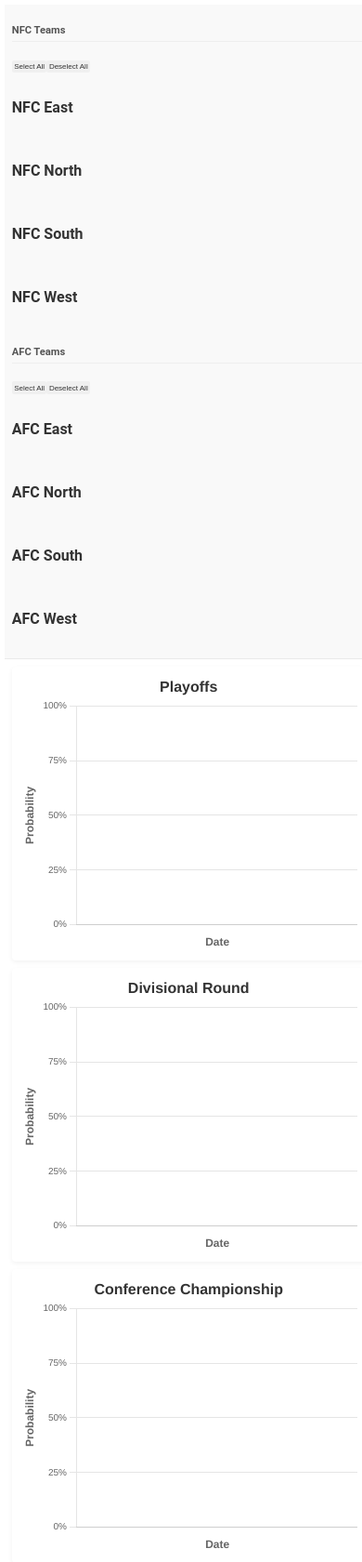
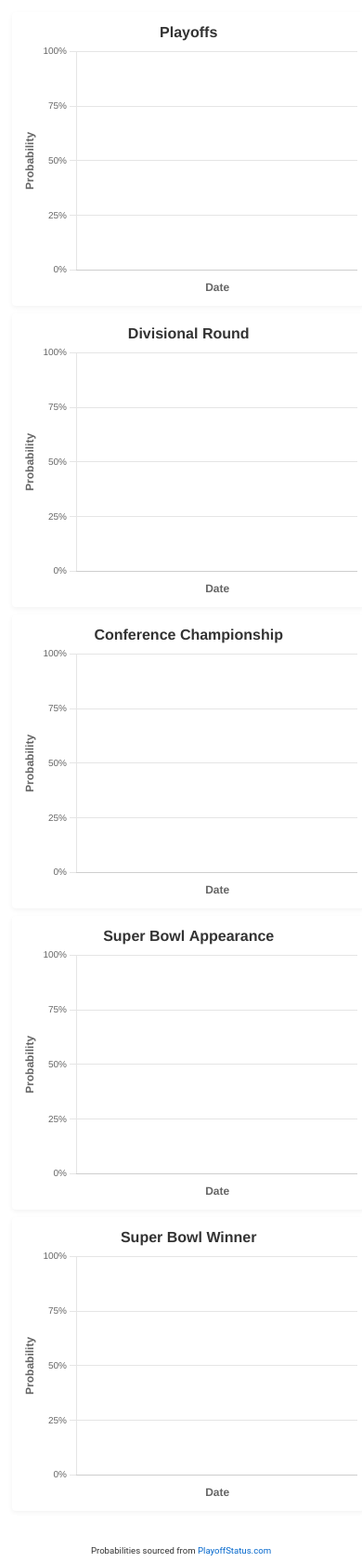
Before and after one commit to TimCodesStuff/nfl-team-playoff-tracker, a Flask app: page / in a window 390 px wide. Shown: the part 72-1752 px from the top of the page at 93% size. Run offline with Flask 3, Linux system fonts and the light colour scheme; data that the repository does not hold is empty; some libraries are stand-ins or nearby versions.

Commit message:
mobile support

```diff
--- a/static/css/styles.css
+++ b/static/css/styles.css
@@ -7,6 +7,8 @@ body, html {
     line-height: 1.6;
     color: #333;
     background-color: #f5f5f5;
+    display: flex;
+    flex-direction: column;
 }
 
 /* Header styles */
@@ -27,7 +29,7 @@ h1 {
 .last-updated-container {
     display: inline-flex;
     align-items: center;
-    gap: 1rem; /* Space between the label and the button */
+    gap: 1rem;
 }
 
 #last-updated {
@@ -35,21 +37,48 @@ h1 {
     color: #666;
 }
 
+/* Toggle Sidebar Button */
+.toggle-sidebar-btn {
+    padding: 0.5rem;
+    font-size: 0.8rem;
+    background-color: #4CAF50;
+    color: white;
+    border: none;
+    border-radius: 4px;
+    cursor: pointer;
+    transition: background-color 0.3s;
+}
+
+.toggle-sidebar-btn:hover {
+    background-color: #45a049;
+}
+
 /* Layout styles */
+main {
+    display: flex;
+    flex: 1;
+    flex-direction: column;
+}
+
 .content-container {
     display: flex;
-    height: calc(100vh - 100px);
+    flex: 1;
     background-color: #ffffff;
+    overflow-y: auto;
 }
 
 /* Sidebar styles */
-#sidebar {
+.sidebar {
     width: 280px;
     flex-shrink: 0;
     overflow-y: auto;
     padding: 0.5rem;
     background-color: #f9f9f9;
     border-right: 1px solid #eaeaea;
+}
+
+.sidebar.collapsed {
+    display: none;
 }
 
 /* Global legend styles */
@@ -95,6 +124,7 @@ button:active {
 #chart-container {
     flex: 1;
     padding: 0.5rem;
+    overflow-y: auto;
 }
 
 .chart {
@@ -117,6 +147,7 @@ footer {
     padding: 0.3rem;
     background-color: #ffffff;
     font-size: 0.6rem;
+    margin-top: auto;
 }
 
 footer a {
@@ -129,15 +160,46 @@ footer a:hover {
 }
 
 /* Responsive design */
+@media (min-width: 1024px) {
+    /* On desktop, show sidebar and charts side by side */
+    .content-container {
+        flex-direction: row;
+    }
+
+    #chart-container {
+        width: calc(100% - 280px); /* Sidebar width taken into account */
+    }
+}
+
 @media (max-width: 1024px) {
+    /* On mobile, allow the sidebar to be toggled */
     .content-container {
         flex-direction: column;
     }
 
-    #sidebar {
+    .sidebar {
         width: 100%;
         border-right: none;
         border-bottom: 1px solid #eaeaea;
+    }
+
+    #chart-container {
+        width: 100%;
+    }
+
+    .sidebar.collapsed + #chart-container {
+        width: 100%;
+    }
+}
+
+@media (max-width: 768px) {
+    /* Make sidebar collapsible and smaller on mobile */
+    .sidebar {
+        display: none; /* Hide sidebar by default on mobile */
+    }
+
+    .sidebar.collapsed + #chart-container {
+        width: 100%;
     }
 
     #chart-container {
@@ -170,4 +232,8 @@ footer a:hover {
     .chart {
         height: 300px; /* Reduce chart height on mobile for better fit */
     }
+
+    .sidebar.collapsed + #chart-container {
+        flex: 1;
+    }
 }
--- a/static/js/app.js
+++ b/static/js/app.js
@@ -1,6 +1,14 @@
 document.addEventListener('DOMContentLoaded', function() {
     fetchProbabilities();
+
+    const toggleButton = document.getElementById('toggle-sidebar');
+    const sidebar = document.getElementById('sidebar');
+
+    toggleButton.addEventListener('click', function() {
+        sidebar.classList.toggle('collapsed');
+    });
 });
+
 
 function fetchProbabilities() {
     console.log('Fetching probabilities...');
--- a/templates/index.html
+++ b/templates/index.html
@@ -13,11 +13,11 @@
         <h1>NFL Playoff Probability Tracker</h1>
         <div class="last-updated-container">
             <div id="last-updated">Last updated: some date</div>
-            <!-- <button id="update-data-btn" class="update-data-btn">Update Data</button> -->
+            <!-- <button id="toggle-sidebar" class="toggle-sidebar-btn">Toggle Legend</button> -->
         </div>
     </header>
     <main class="content-container">
-        <aside id="sidebar">
+        <aside id="sidebar" class="sidebar">
             <section id="global-legend" class="global-legend"></section>
         </aside>
         <section id="chart-container">
@@ -28,6 +28,7 @@
         <p>Probabilities sourced from <a href="https://www.playoffstatus.com/nfl/nflpostseasonprob.html" target="_blank">PlayoffStatus.com</a></p>
         <p>© 2024 NFL Playoff Probability Tracker</p>
     </footer>
+
     <script src="{{ url_for('static', filename='js/app.js') }}"></script>
 </body>
 </html>
```
